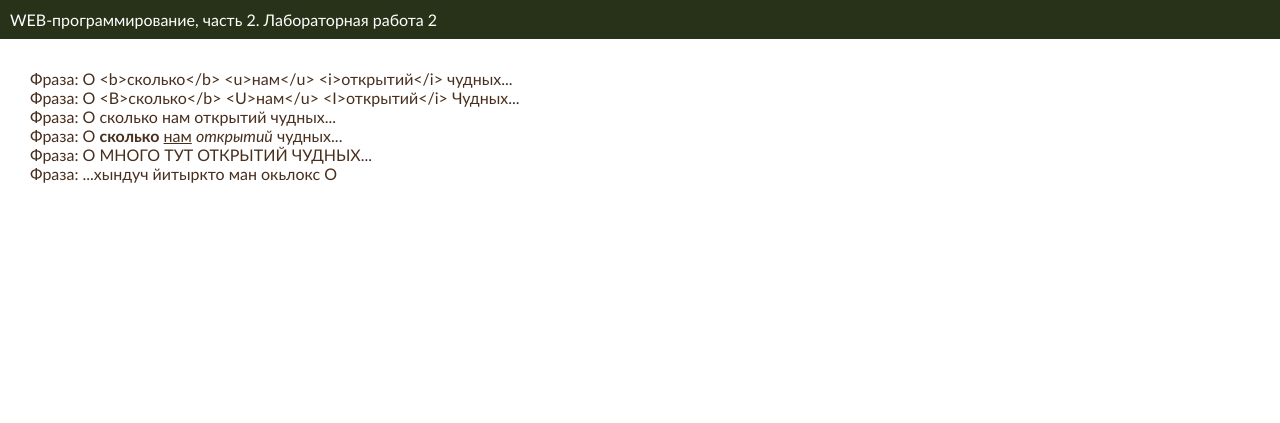
After one commit to AlinaTerehova/web-programming--labs-2, a Flask app: page /lab2/filters in a window 1280 px wide. The commit adds this page. Shown: the top 423 px of the page. Run offline with Flask 3, Linux system fonts and the light colour scheme.

Commit message:
Фильтры

```diff
--- a/app.py
+++ b/app.py
@@ -298,3 +298,8 @@ def example():
 @app.route('/lab2/')
 def lab2():
     return render_template('lab2.html')
+
+@app.route('/lab2/filters')
+def filters():
+    phrase = 'О <b>сколько</b> <u>нам</u> <i>открытий</i> чудных...'
+    return render_template('filter.html', phrase = phrase)
--- a/static/main.css
+++ b/static/main.css
@@ -13,7 +13,7 @@ main {
 }
 
 header{
-    margin-bottom: 30px;
+    margin-bottom: 20px;
     padding: 10px;
     background:#273219;
     color: #ffffff;
@@ -30,3 +30,16 @@ footer {
     left: 0;
     right: 0;
 }
+
+a:link {
+    color: rgb(3, 64, 21); /* Цвет ссылки до нажатия */
+}
+a:hover {
+    color: rgb(26, 227, 26); /* Цвет ссылки при наведении курсора */
+}
+a:active {
+    color: rgb(12, 179, 98); /* Цвет ссылки в момент нажатия */
+}
+a:visited {
+    color: rgb(114, 255, 164); /* Цвет ссылки после посещения */
+}
--- /dev/null
+++ b/templates/filter.html
@@ -0,0 +1,15 @@
+{% extends 'base.html' %}
+
+{# номер лабораторной работы: #}
+{% block lab %}Лабораторная работа 2 {% endblock %}
+
+{# основной контент #}
+{% block main %}
+    <div> Фраза: {{phrase}} </div>
+    <div> Фраза: {{phrase | title}} </div>
+    <div> Фраза: {{phrase | striptags}} </div>
+    <div> Фраза: {{phrase | safe}} </div>
+    <div> Фраза: {{phrase | striptags | replace('сколько', 'много')
+        | replace ('нам', 'тут') | upper}} </div>
+    <div> Фраза: {{phrase | striptags | reverse }} </div>
+{% endblock %}
```
